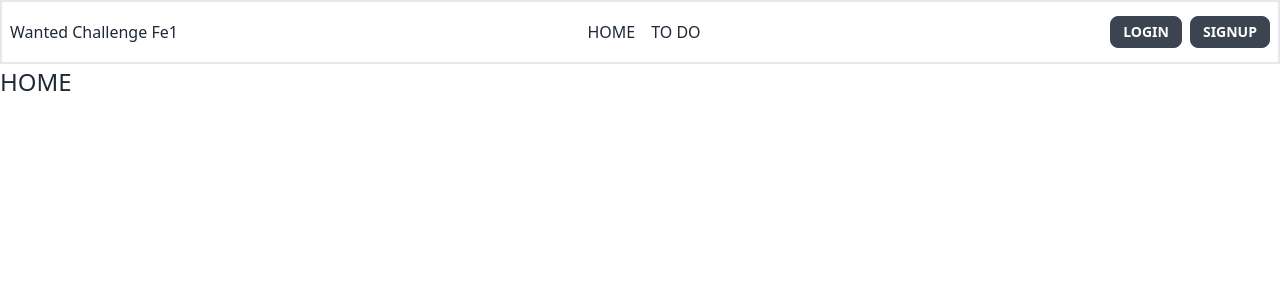
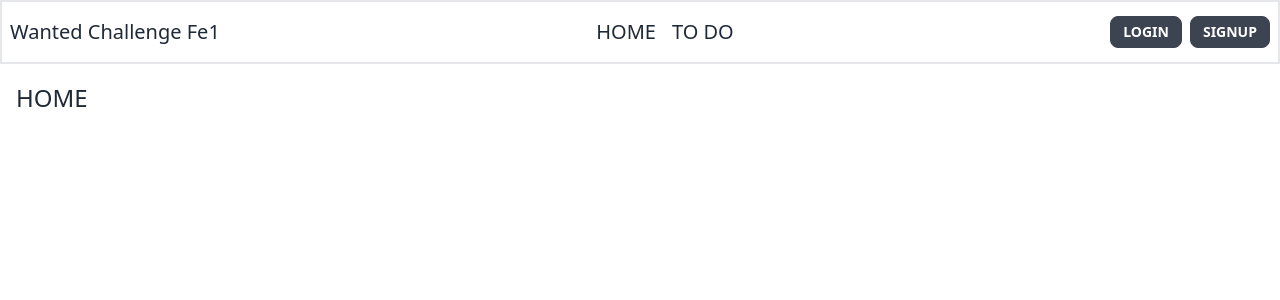
Before and after one commit to DevooKim/wanted-pre-onboarding-challenge-fe-1, a React (Vite) app: page / in a window 1280 px wide. Shown: the top 300 px of the page. Built offline with nearby package versions, Linux system fonts and the light colour scheme; the HTML template or start-up script is replaced by a standard one.

Commit message:
feat: layout;

```diff
--- a/src/components/Layout.tsx
+++ b/src/components/Layout.tsx
@@ -6,19 +6,27 @@ const Layout = () => {
         <div id="container" className="w-full h-screen">
             <div id="header" className="justify-between border-2 navbar">
                 <div className="shrink-0">
-                    <div className="select-none">Wanted Challenge Fe1</div>
+                    <div className="text-xl normal-case select-none">
+                        Wanted Challenge Fe1
+                    </div>
                 </div>
                 <div className="px-6 shrink-0">
                     <div className="flex gap-4">
-                        <Link to="/">HOME</Link>
-                        <Link to="/todo">TO DO</Link>
+                        <Link className="text-xl normal-case" to="/">
+                            HOME
+                        </Link>
+                        <Link className="text-xl normal-case" to="/todo">
+                            TO DO
+                        </Link>
                     </div>
                 </div>
-                <div className="">
+                <div>
                     <AuthButton />
                 </div>
             </div>
-            <Outlet />
+            <div className="p-4">
+                <Outlet />
+            </div>
         </div>
     );
 };
```
